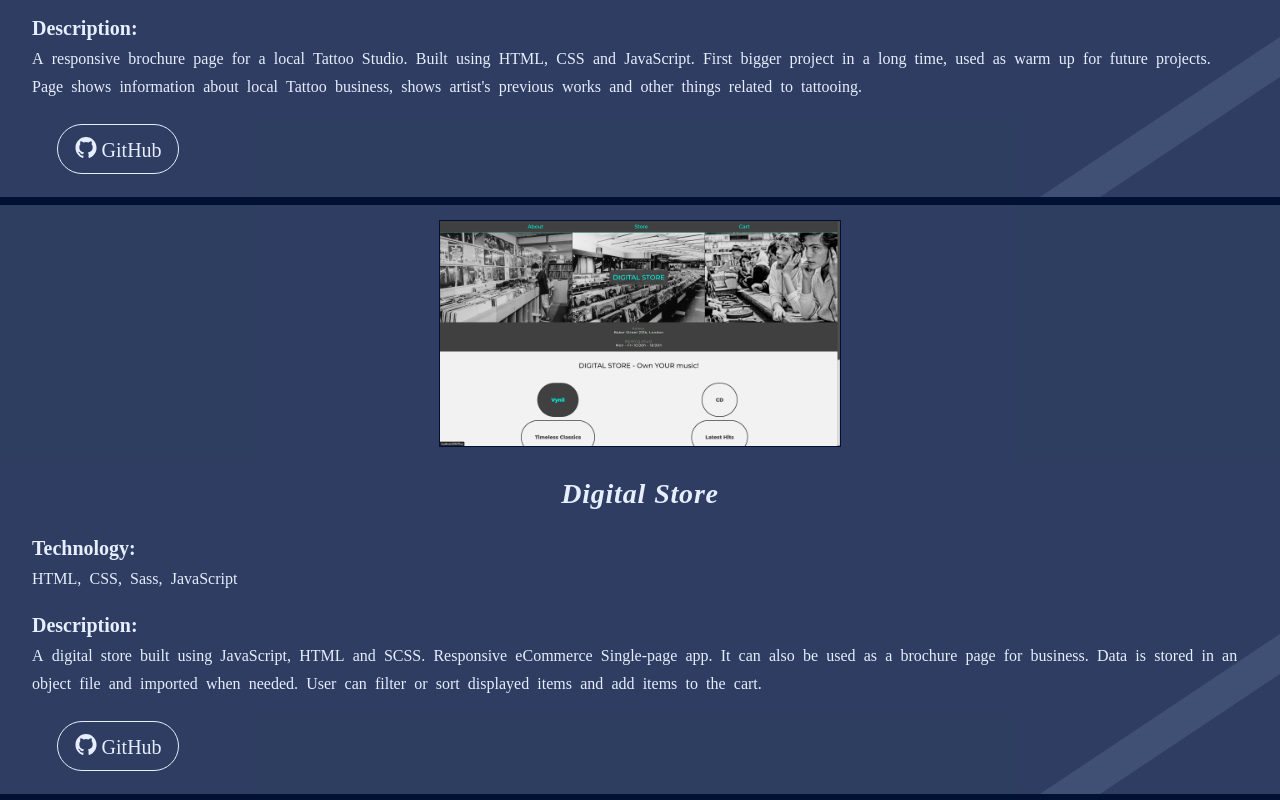
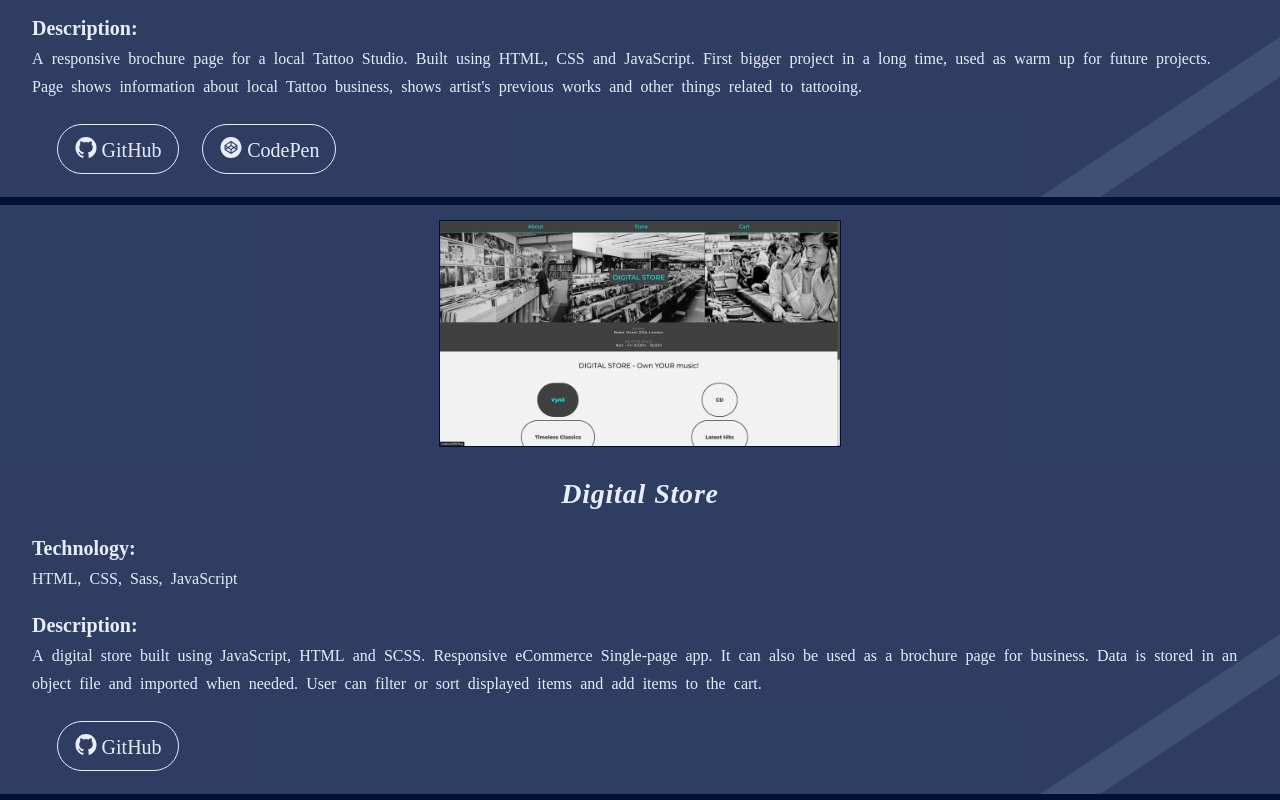
Before and after one commit to max-marschhauser/portfolio, a React (Create React App) app: page /projects in a window 1280 px wide. Shown: the part 1240-2040 px from the top of the page. Built offline with nearby package versions, Linux system fonts and the light colour scheme.

Commit message:
added project links to codepen

```diff
--- a/src/data/projectsPageList.js
+++ b/src/data/projectsPageList.js
@@ -89,7 +89,7 @@ const projectsData = [
 		description:
 			"A responsive brochure page for a local Tattoo Studio. Built using HTML, CSS and JavaScript. First bigger project in a long time, used as warm up for future projects. Page shows information about local Tattoo business, shows artist's previous works and other things related to tattooing.",
 		githubLink: "https://github.com/max-marschhauser/CAVIA-Tattoo-Studio",
-		codepenLink: "",
+		codepenLink: "https://codepen.io/max-marschhauser/pen/zYJQvZO",
 	},
 	{
 		id: 1,
@@ -146,7 +146,7 @@ const projectsData = [
 		description:
 			"A responsive brochure page for a local veterinarian specialized in guinea pig treatment. Built with HTML, CSS and JS. Fairly simple page built for fun.",
 		githubLink: "https://github.com/max-marschhauser/Guinea-Pig-Doctor",
-		codepenLink: "",
+		codepenLink: "https://codepen.io/max-marschhauser/pen/OJoYyMx",
 	},
 	{
 		id: 6,
@@ -172,7 +172,7 @@ const projectsData = [
 		description:
 			"Sample component for light-dark theme button which can be used on a variety of pages. Built using React and CSS. Component intended to be used in other projects.",
 		githubLink: "https://github.com/max-marschhauser/light-dark-theme",
-		codepenLink: "",
+		codepenLink: "https://codepen.io/max-marschhauser/pen/dyqEYGM",
 	},
 	{
 		id: 5,
@@ -215,7 +215,7 @@ const projectsData = [
 		description:
 			"A Pokemon game built using React and SCSS. Uses API data stored in objects to display information about items. Single-page app. Game generates random Pokemon name using two data files (one is an array of objects which contains names and informations about pokemons, and the other is an object which contains links to pokemon images). User gets one randomly generated pokemon name and four randomly generated pokemon images. User has to click on the correct pokemon image. Game tracks users' score and combo. Added Pokemon theme song as background music. Game currently supports Pokemon from the first generation (the first 151 Pokemon).",
 		githubLink: "https://github.com/max-marschhauser/pokemon-app",
-		codepenLink: "",
+		codepenLink: "https://codepen.io/max-marschhauser/pen/poOmJZa",
 	},
 	{
 		id: 9,
@@ -246,7 +246,7 @@ const projectsData = [
 		description:
 			"A portfolio page which displays my web development skills, my completed projects, and functions as my CV page. Responsive Single-page app. Uses data stored in the objects to display information on the page. Built using React and SCSS.",
 		githubLink: "https://github.com/max-marschhauser/portfolio",
-		codepenLink: "",
+		codepenLink: "https://codepen.io/max-marschhauser/pen/dyqEozB",
 	},
 	{
 		id: 10,
@@ -303,7 +303,7 @@ const projectsData = [
 		description:
 			"A responsive Single-page App eCommerce page built using React and SCSS. Uses external API to fetch and display data about items. Uses LocalStorage to store items in the cart. Page can be used as a brochure page. Users can filter and sort through Yu-Gi-Oh cards that are available in Yu-Gi-Oh database API. Currently, this page only displays cards released until 1 January 2008. My plan is to add newer cards in the future. Users can add their favorite cards in the cart and purchase them. LocalStorage ensures that cards will remain in the cart when the user returns to the page.",
 		githubLink: "https://github.com/max-marschhauser/yugioh-card-search",
-		codepenLink: "",
+		codepenLink: "https://codepen.io/max-marschhauser/pen/bGxydMW",
 	},
 ];
 
--- a/src/pages/noPage/NoPage.js
+++ b/src/pages/noPage/NoPage.js
@@ -18,7 +18,7 @@ export default function NoPage(props) {
 	useEffect(() => {
 		setTimeout(() => {
 			navigate("/");
-		}, 5000);
+		}, 3000);
 	});
 
 	return (
```
